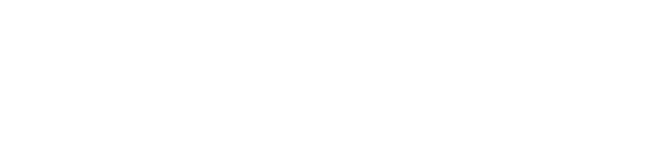
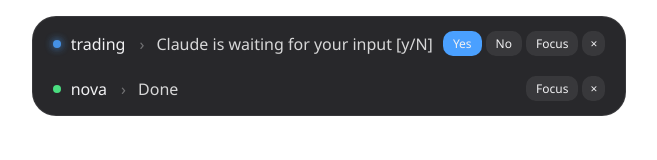
Before and after one commit to adrien-syrotnik/claude-overlay, a plain HTML site: page ui/index.html in a window 1280 px wide. Shown: the whole page, without its empty margins (311-968 px from the left). Drawn offline with Linux system fonts and the light colour scheme.

Commit message:
feat: overlay UI Dynamic Island layout + demo rows

```diff
--- a/ui/app.js
+++ b/ui/app.js
@@ -0,0 +1,59 @@
+// Temporary: inject a fake notif on load so we can see the overlay.
+// Will be replaced with Tauri event listeners in Task 10.
+
+function mkRow({ id, event, basename, message, yesno, source_type }) {
+  const li = document.createElement('li');
+  li.className = 'notif-row';
+  li.dataset.id = id;
+
+  const dot = document.createElement('span');
+  dot.className = `status-dot ${event === 'Stop' ? 'stop' : 'notification'}`;
+  li.appendChild(dot);
+
+  const bn = document.createElement('span');
+  bn.className = 'basename';
+  bn.textContent = basename;
+  li.appendChild(bn);
+
+  const sep = document.createElement('span');
+  sep.className = 'separator';
+  sep.textContent = '›';
+  li.appendChild(sep);
+
+  const msg = document.createElement('span');
+  msg.className = 'message';
+  msg.textContent = message;
+  msg.title = message;
+  li.appendChild(msg);
+
+  const group = document.createElement('span');
+  group.className = 'btn-group';
+  if (yesno) {
+    const y = document.createElement('button'); y.className = 'btn btn-accent'; y.textContent = 'Yes';
+    const n = document.createElement('button'); n.className = 'btn btn-accent no'; n.textContent = 'No';
+    group.appendChild(y); group.appendChild(n);
+  }
+  const f = document.createElement('button'); f.className = 'btn'; f.textContent = 'Focus';
+  const x = document.createElement('button'); x.className = 'btn btn-icon'; x.textContent = '×';
+  group.appendChild(f); group.appendChild(x);
+  li.appendChild(group);
+
+  return li;
+}
+
+function addNotif(state) {
+  document.getElementById('pill').classList.remove('pill-hidden');
+  document.getElementById('notif-list').appendChild(mkRow(state));
+}
+
+// --- Fake data for visual check ---
+window.addEventListener('DOMContentLoaded', () => {
+  addNotif({
+    id: 'demo-1', event: 'Notification', basename: 'trading',
+    message: 'Claude is waiting for your input [y/N]', yesno: true, source_type: 'vscode',
+  });
+  setTimeout(() => addNotif({
+    id: 'demo-2', event: 'Stop', basename: 'nova',
+    message: 'Done', yesno: false, source_type: 'wt',
+  }), 1500);
+});
--- a/ui/index.html
+++ b/ui/index.html
@@ -5,7 +5,9 @@
   <link rel="stylesheet" href="style.css" />
 </head>
 <body>
-  <div id="pill"></div>
-  <script src="app.js"></script>
+  <div id="pill" class="pill pill-hidden">
+    <ul id="notif-list"></ul>
+  </div>
+  <script type="module" src="app.js"></script>
 </body>
 </html>
--- a/ui/style.css
+++ b/ui/style.css
@@ -0,0 +1,58 @@
+* { box-sizing: border-box; margin: 0; padding: 0; font-family: "Segoe UI Variable", "Segoe UI", system-ui, sans-serif; }
+html, body { background: transparent; overflow: hidden; }
+
+body { padding-top: 16px; display: flex; justify-content: center; }
+
+.pill {
+  min-width: 360px;
+  max-width: 640px;
+  background: rgba(22, 22, 26, 0.92);
+  -webkit-backdrop-filter: blur(20px) saturate(180%);
+  backdrop-filter: blur(20px) saturate(180%);
+  border: 1px solid rgba(255,255,255,0.08);
+  border-radius: 24px;
+  color: #f1f1f3;
+  padding: 6px 10px;
+  transition: opacity 200ms ease-out, transform 200ms ease-out, height 250ms cubic-bezier(0.2, 0, 0.2, 1);
+  overflow: hidden;
+  opacity: 1;
+  transform: translateY(0);
+}
+
+.pill-hidden { opacity: 0; transform: translateY(-12px); pointer-events: none; }
+
+#notif-list { list-style: none; display: flex; flex-direction: column; gap: 4px; }
+
+.notif-row {
+  display: flex;
+  align-items: center;
+  gap: 10px;
+  padding: 8px 10px;
+  min-height: 36px;
+  animation: rowIn 200ms ease-out;
+}
+
+@keyframes rowIn { from { opacity: 0; transform: translateY(6px); } to { opacity: 1; transform: translateY(0); } }
+
+.notif-row.leaving { animation: rowOut 180ms ease-in forwards; }
+@keyframes rowOut { to { opacity: 0; transform: translateY(-6px); } }
+
+.status-dot { width: 8px; height: 8px; border-radius: 50%; flex-shrink: 0; }
+.status-dot.notification { background: #4aa0ff; box-shadow: 0 0 8px #4aa0ff; animation: pulse 1.2s ease-in-out infinite; }
+.status-dot.stop { background: #4ade80; }
+
+@keyframes pulse { 0%,100% { opacity: 1; } 50% { opacity: 0.5; } }
+
+.basename { font-weight: 500; color: #f1f1f3; margin-right: 2px; }
+.separator { color: rgba(255,255,255,0.35); margin: 0 2px; }
+.message { color: rgba(255,255,255,0.82); font-weight: 300; flex: 1; white-space: nowrap; overflow: hidden; text-overflow: ellipsis; }
+
+.btn-group { display: flex; gap: 4px; flex-shrink: 0; }
+.btn { border: 0; background: rgba(255,255,255,0.08); color: #f1f1f3; padding: 4px 10px; border-radius: 10px; font-size: 12px; cursor: pointer; transition: background 120ms; }
+.btn:hover { background: rgba(255,255,255,0.15); }
+.btn-accent { background: #4aa0ff; }
+.btn-accent:hover { background: #5aa8ff; }
+.btn-accent.no { background: rgba(255,255,255,0.08); }
+.btn-icon { padding: 4px 8px; }
+
+.error-flash { background: rgba(239, 68, 68, 0.18); }
```
